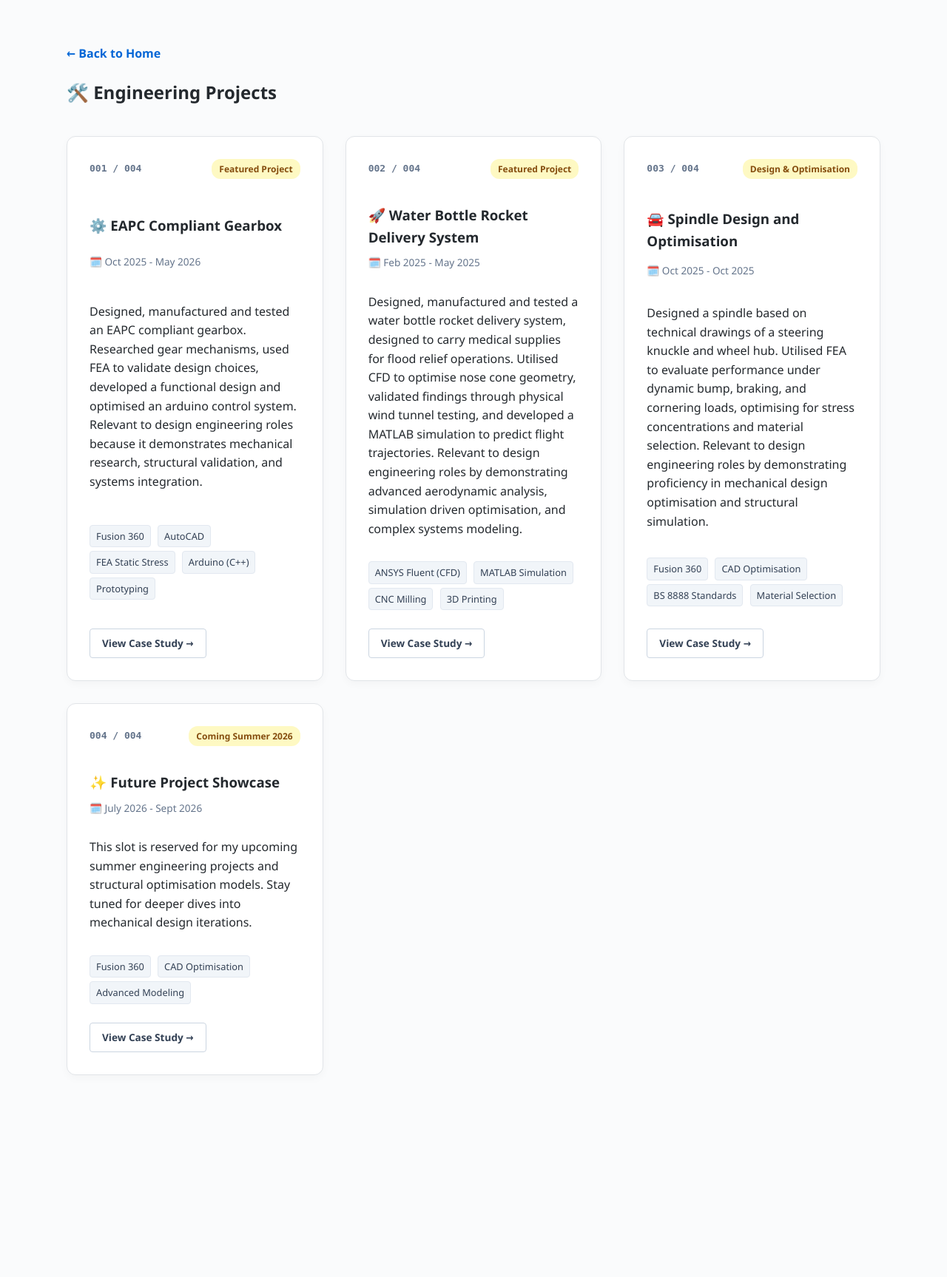
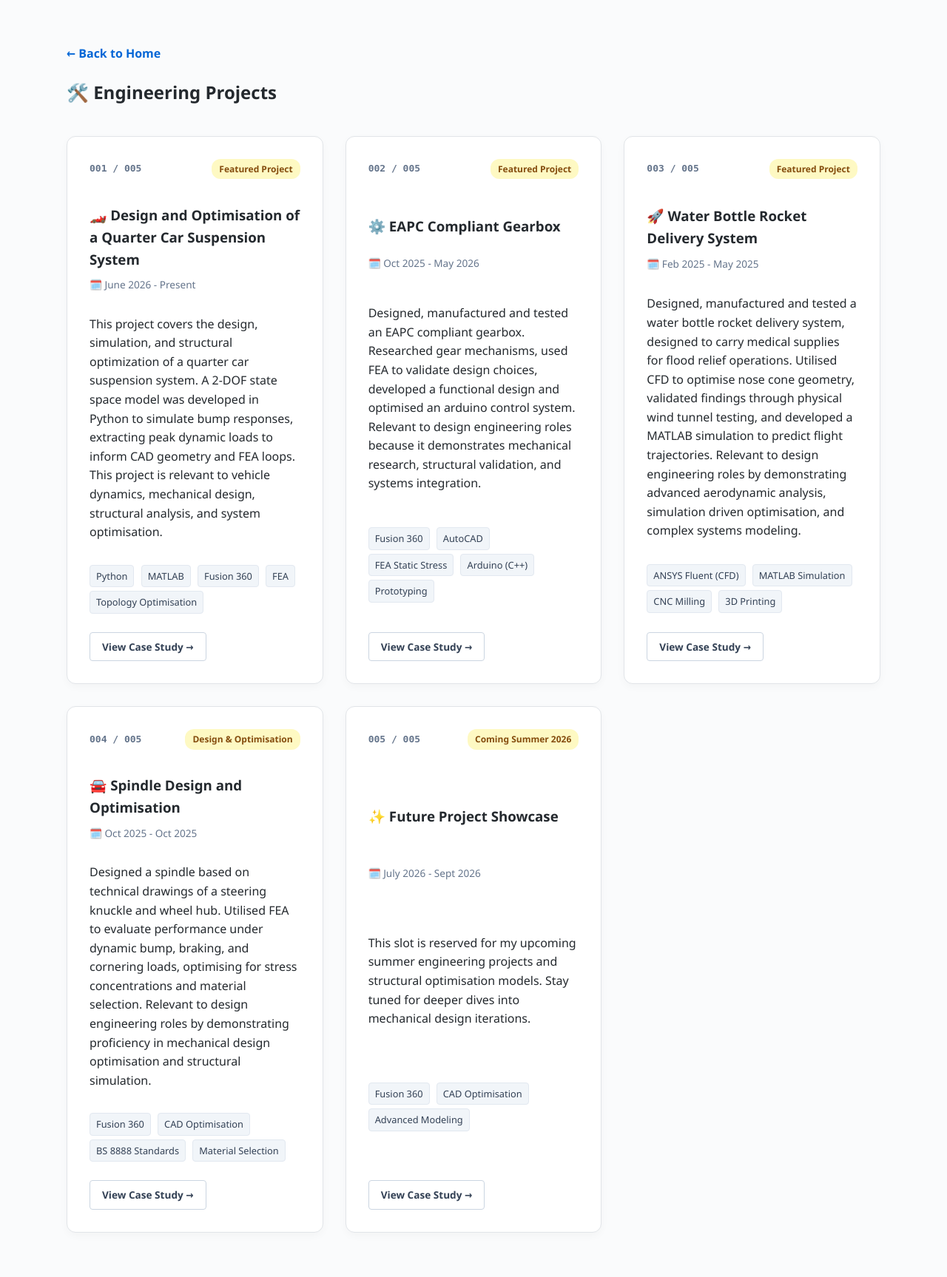
Before and after one commit to leogreenwood813/mechanical-portfolio, a Flask app: page /projects in a window 1280 px wide. Shown: the whole page at 74% size. Before the commit the page ends 1454 px from the top, so only its background shows below. Run offline with Flask 3, Linux system fonts and the light colour scheme.

Commit message:
Update portfolio with new project

```diff
--- a/app.py
+++ b/app.py
@@ -11,8 +11,73 @@ profile = {
 }
 
 projects_data = {
+    "suspension": {
+        "num": "001 / 005",
+        "title": "🏎️ Design and Optimisation of a Quarter Car Suspension System",
+        "tag": "Featured Project",
+        "date": "June 2026 - Present",
+        "desc": "This project covers the design, simulation, and structural optimization of a quarter car suspension system. A 2-DOF state space model was developed in Python to simulate bump responses, extracting peak dynamic loads to inform CAD geometry and FEA loops. This project is relevant to vehicle dynamics, mechanical design, structural analysis, and system optimisation.",
+        "skills": ["Python", "MATLAB", "Fusion 360", "FEA", "Topology Optimisation"],
+        "is_coming_soon": False,
+
+        # Unique indicator for project_detail.html conditional rendering
+        "is_suspension": True,
+
+        # Python & MATLAB Code Links
+        "python_code_url": "https://github.com/leogreenwood813/quarter-car-suspension-project/blob/main/Quarter_Car_Suspension_Code_Python.py",
+        "matlab_code_url": "https://github.com/leogreenwood813/quarter-car-suspension-project/blob/main/Quarter_Car_Suspension_Code_MATLAB.m",
+        "report_pdf_url": "suspension-report.pdf",
+        # The distinct sequential sections with their text narratives and exact images
+        "sections": [
+            {
+                "title": "1. Project Overview",
+                "image": "suspension-flowchart.jpg",
+                "text": "This chart shows the progression of the project from start to finish, demonstrating how loads from the python simulation directly inform the CAD geometry and FEA optimisation."
+            },
+            {
+                "title": "2. Python Simulation",
+                "image": "suspension-python-plots.png",
+                "text": "Python was used to calculate the structural boundary conditions required to size and stress test the physical components of the suspension system. This was done by setting up a 2 DOF system to run flat road simulations before introducing an 80mm speed bump at 10m/s to evaluate maximum displacement, peak body acceleration, and mechanical travel limits. An iterative loop was then implemented across a range of damping ratios to extract settling times and accelerations against target criteria of less than 1 second and 0.3g respectively, allowing for the calculation of peak spring and damper forces. Because both criteria could not be met simultaneously, a compromise of three scenarios was decided: one minimising peak body acceleration, another minimising settling time, and a final one balancing the two. The spring and damper forces were then outputted at these three scenarios to directly drive the downstream CAD and FEA stages. This was then validated using a MATLAB code which outputted the exact same values."
+            },
+            {
+                "title": "3. Component CAD Modelling",
+                "image": "suspension-cad.png",
+                "text": "Coming Soon"
+            },
+            {
+                "title": "4. Full Suspension Assembly & Motion",
+                "image": "suspension-assembly.png",
+                "text": "Coming Soon"
+            },
+            {
+                "title": "5. FEA: Scenario 1 - Minimising Peak Body Acceleration",
+                "image": "suspension-fea1.png",
+                "text": "Coming Soon"
+            },
+            {
+                "title": "6. FEA: Scenario 2 - Minimising Settling Time",
+                "image": "suspension-fea2.png",
+                "text": "Coming Soon"
+            },
+            {
+                "title": "7. FEA: Scenario 3: Balanced Setup",
+                "image": "suspension-fea3.png",
+                "text": "Coming Soon"
+            },
+            {
+                "title": "8. Topology Optimisation",
+                "image": "suspension-topology.png",
+                "text": "Coming Soon"
+            },
+            {
+                "title": "9. Conclusions",
+                "image": "conclusion.png",
+                "text": "Coming Soon (Project Report not yet completed)"
+            }
+        ]
+    },
     "gearbox": {
-        "num": "001 / 004",
+        "num": "002 / 005",
         "title": "⚙️ EAPC Compliant Gearbox",
         "tag": "Featured Project",
         "date": "Oct 2025 - May 2026",
@@ -20,7 +85,6 @@ projects_data = {
         "skills": ["Fusion 360", "AutoCAD" , "FEA Static Stress", "Arduino (C++)", "Prototyping"],
         "is_coming_soon": False,
 
-        # Fill your text between the quotes below:
         "intro": "Following initial research, a range of potential configurations was developed, including multi-stage compound, belt-hybrid, and planetary gear sets. These concepts were evaluated using a decision matrix, with designs scored against criteria such as: maximum tooth stress, material efficiency, and manufacturing feasibility.",
         "cad_vs_prototype_narrative": "A final design was selected: a 3-stage compound gearbox achieving a 16.4:1 reduction ratio. The configuration features rotating shafts supported by bearings within the casing. Following CAD modeling (Figure 2a), DXF files were generated in AutoCAD to facilitate laser cutting. The components were then assembled into the final prototype (Figure 2b).",
         "fea_narrative": "FEA was conducted on all critical components to ensure structural integrity. Figure 3 illustrates the analysis performed on the gear teeth; loads were applied at the tooth tip to simulate a worst case scenario.. The analysis confirmed a maximum stress of 18.9 MPa, resulting in a safety factor exceeding the required 2.5 threshold. ",
@@ -28,7 +92,7 @@ projects_data = {
         "final_design_narrative": "The final design was manufactured to include protective casing around the sides and the motor. The arduino code was then optimised by altering the start up time and step up whilst still complying with EAPC regulations. Final testing outputted 95 revolutions during a 30 second interval. The design also demonstrated high material efficiency using only 2.5 out of 6 acrylic sheets, and prioritised assembly speed with a total fit-up time of 145 seconds to mount the gearbox and chain."
     },
     "rocket": {
-        "num": "002 / 004",
+        "num": "003 / 005",
         "title": "🚀 Water Bottle Rocket Delivery System",
         "tag": "Featured Project",
         "date": "Feb 2025 - May 2025",
@@ -36,7 +100,6 @@ projects_data = {
         "skills": ["ANSYS Fluent (CFD)", "MATLAB Simulation", "CNC Milling", "3D Printing"],
         "is_coming_soon": False,
 
-        # Fill your text between the quotes below:
         "intro": "ANSYS Fluent was used to analyse the flow over three distinct nose cone geometries at fixed initial conditions. Each simulation was executed to 100 iterations to ensure convergence, reliability and accuracy. For each geometry, the drag coefficient was calculated using the drag force generated by the simulation and the drag equation.",
         "cfd_narrative": "CFD analysis identified the hemispherical nose cone as the geometry with the minimum drag coefficient and highest aerodynamic efficiency. To ensure the reliability of these findings, a wind tunnel was used to validate the simulation results. The alignment between the CFD and experimental data confirmed the design's performance. Therefore, the hemispherical nose cone was selected for the final design.",
         "matlab_narrative": "A MATLAB simulation was developed to model the rocket’s flight across its thrust and free flight phases. The code implements an iterative numerical integration to account for variable mass, adiabatic air expansion and air resistance. This simulation was essential for calibrating launch pressure and water volume, ensuring all test flights landed within 2 meters of predicted targets.",
@@ -44,7 +107,7 @@ projects_data = {
         "final_assembly_narrative": "The final rocket design featured three fins for flight stability and a hemispherical nose cone for drag reduction. Initial testing identified instability in the launcher, which was addressed by reinforcing the launch slots and adopting a fixed 45-degree launch angle. The MATLAB code was used to calibrate the pressure and volume of water to reach a target horizontal distance of 70 metres. All three rockets launched successfully, reaching distances within 2 metres of the simulated distance."
     },
     "spindle": {
-        "num": "003 / 004",
+        "num": "004 / 005",
         "title": "🚘 Spindle Design and Optimisation",
         "tag": "Design & Optimisation",
         "date": "Oct 2025 - Oct 2025",
@@ -52,14 +115,12 @@ projects_data = {
         "skills": ["Fusion 360", "CAD Optimisation", "BS 8888 Standards", "Material Selection"],
         "is_coming_soon": False,
 
-        # Fill your text between the quotes below:
-        #"intro": "Design parameters.",
         "base_analysis_narrative": "Initially, the spindle was modeled with an oversized flange-to-shaft transition (Figure 1a). FEA revealed peak stresses of 680 MPa at this interface (Figure 1b). Constructed from steel, this initial geometry presented significant manufacturability issues, including increased tool wear and large lead times, making the part costly to produce.",
         "iteration_narrative": "To address the initial manufacturability and cost constraints, the spindle was remodelled using aluminum. However, due to aluminum’s lower yield strength, this iteration failed to meet the required safety factor. The design was then reconfigured into a 2 part modular assembly (Figure 2a) where the shaft threads into the flange. While this reduced peak stress to 66MPa, peer review identified potential long term reliability concerns regarding stress concentration and fatigue at the thread interface. ",
         "final_redesign_narrative": "To resolve the reliability concerns associated with the modular assembly, the design was reverted to a single-part configuration. A step down diameter was introduced (70 mm - 40 mm - 25 mm). This geometry significantly reduced stress concentrations while improving manufacturability and cost efficiency compared to the earlier iterations."
     },
     "future": {
-        "num": "004 / 004",
+        "num": "005 / 005",
         "title": "✨ Future Project Showcase",
         "tag": "Coming Summer 2026",
         "date": "July 2026 - Sept 2026",
```
Also changed, not shown: templates/project_detail.html (+36 -1 lines), static/images/suspension-flowchart.jpg (added), static/images/suspension-python-plots.png (added).
